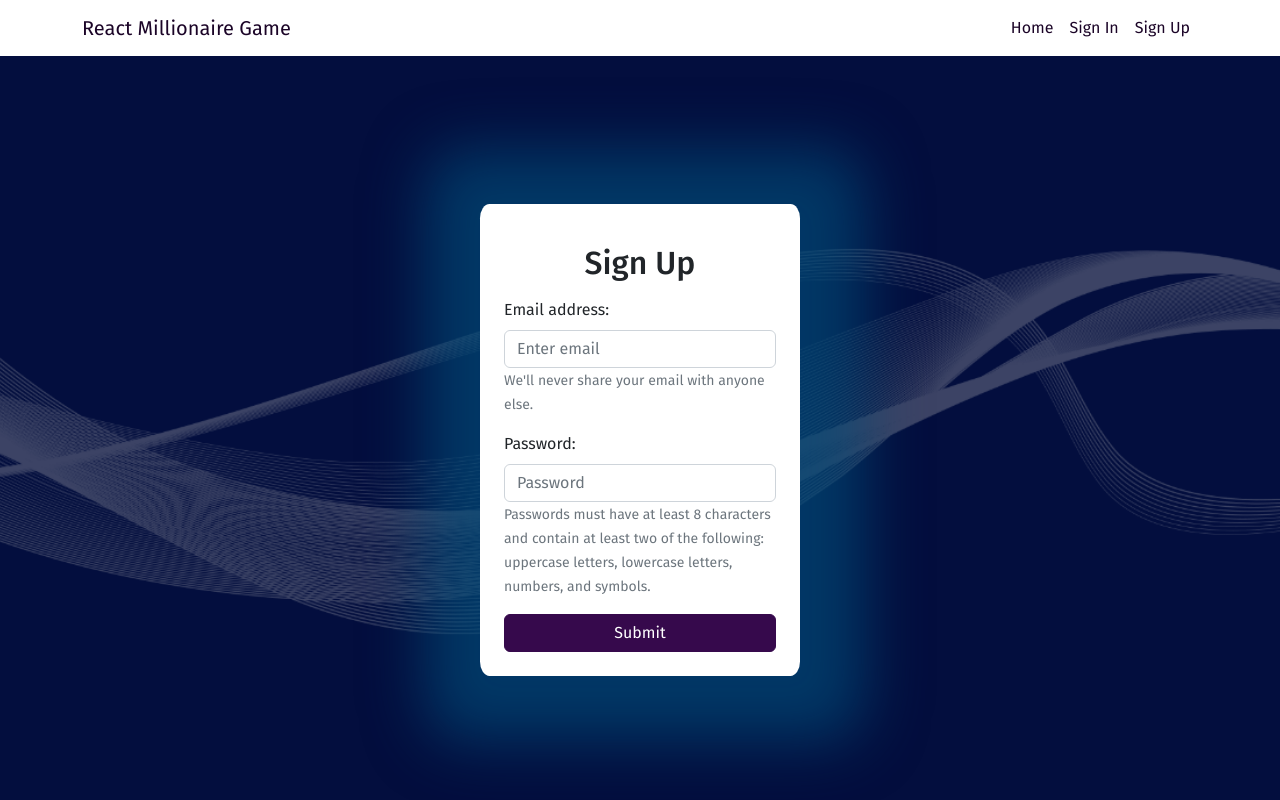
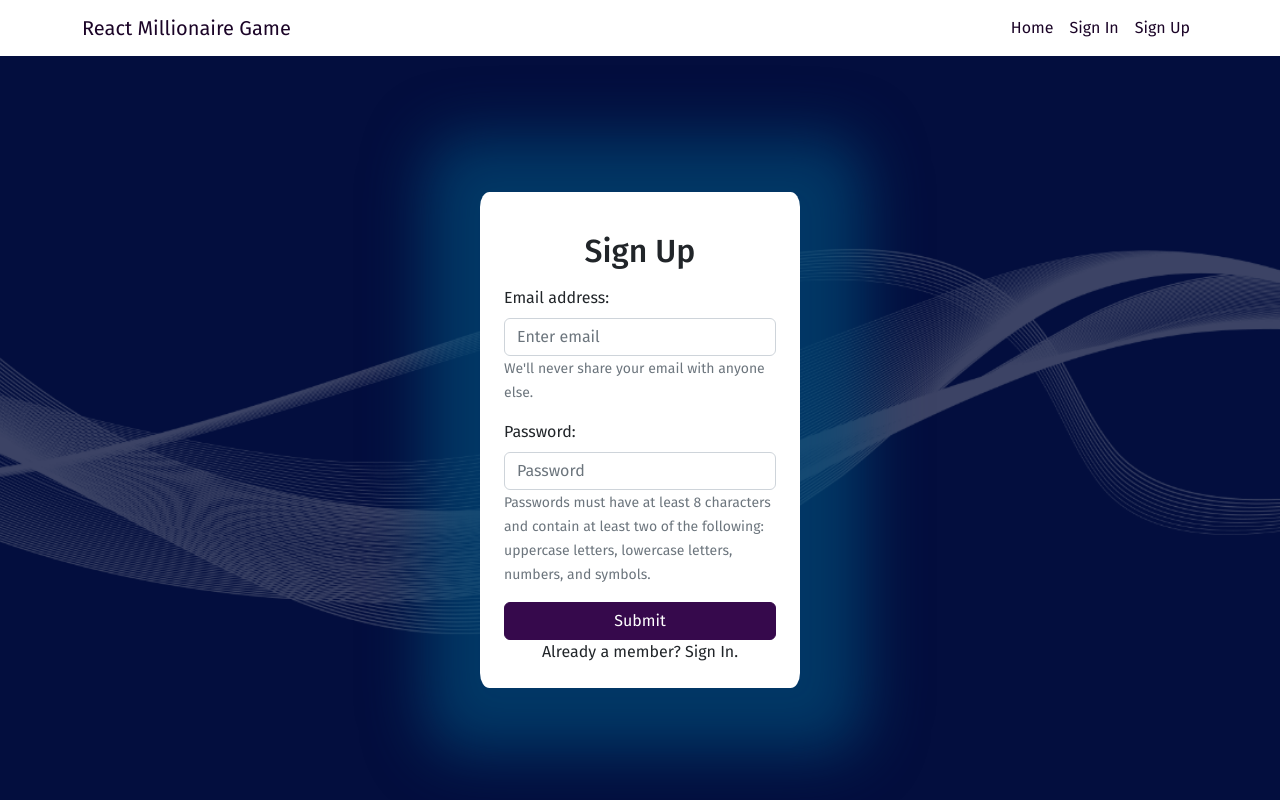
Before and after one commit to elisa-1/react-trivia-game, a React (Create React App) app: page /signup in a window 1280 px wide. Built offline with nearby package versions, Linux system fonts and the light colour scheme.

Commit message:
Update auth related components

```diff
--- a/src/Pages/Game.jsx
+++ b/src/Pages/Game.jsx
@@ -1,6 +1,6 @@
 import { useState, useEffect } from "react";
 import useModal from "../modalContext/ModalContext";
-import { useNavigate, useParams } from "react-router-dom";
+import { useParams } from "react-router-dom";
 import { getQuestions } from "../services/api";
 import { listLetters } from "../services/constants";
 import { randomSort, sortQuestionsByDifficulty } from "../services/utils";
@@ -46,7 +46,6 @@ const Game = () => {
   const [timerIsPaused, setTimerIsPaused] = useState(false);
 
   const { category } = useParams();
-  const navigate = useNavigate();
 
   useEffect(() => {
     if (storedQuestions && storedQuestions !== "undefined") {
@@ -180,9 +179,6 @@ const Game = () => {
         isExitModal={isExitModal}
         modalAdditionalClass={modalAdditionalClass}
         modalAskAudience={modalAskAudience}
-        goToMainMenu={() => {
-          navigate("/");
-        }}
       />
       {questions ? (
         <>
--- a/src/Pages/SignIn.jsx
+++ b/src/Pages/SignIn.jsx
@@ -1,11 +1,18 @@
-import React from "react";
+import { UI_TEXT } from "../services/constants";
 import AuthForm from "../components/AuthForm/AuthForm";
 
 const SignIn = () => {
   const formTitle = "Sign In";
-  const formType = "signIn";
+  const formType = "signin";
+  const additionalFormText = UI_TEXT.authForm.suggestSignUp;
 
-  return <AuthForm formTitle={formTitle} formType={formType} />;
+  return (
+    <AuthForm
+      formTitle={formTitle}
+      formType={formType}
+      additionalFormText={additionalFormText}
+    />
+  );
 };
 
 export default SignIn;
--- a/src/Pages/SignUp.jsx
+++ b/src/Pages/SignUp.jsx
@@ -1,11 +1,18 @@
-import React from "react";
+import { UI_TEXT } from "../services/constants";
 import AuthForm from "../components/AuthForm/AuthForm";
 
 const SignUp = () => {
   const formTitle = "Sign Up";
-  const formType = "signUp";
+  const formType = "signup";
+  const additionalFormText = UI_TEXT.authForm.suggestSignIn;
 
-  return <AuthForm formTitle={formTitle} formType={formType} />;
+  return (
+    <AuthForm
+      formTitle={formTitle}
+      formType={formType}
+      additionalFormText={additionalFormText}
+    />
+  );
 };
 
 export default SignUp;
--- a/src/components/AuthForm/AuthForm.jsx
+++ b/src/components/AuthForm/AuthForm.jsx
@@ -1,11 +1,14 @@
 import { Form as BSForm } from "react-bootstrap";
+import { Link } from "react-router-dom";
 import { UI_TEXT } from "../../services/constants";
 import Button from "../UI/Button";
 import styles from "./AuthForm.module.css";
 
 const AuthForm = (props) => {
   return (
-    <main className={`d-flex justify-content-center align-items-center ${styles["main-auth"]}`}>
+    <main
+      className={`d-flex justify-content-center align-items-center ${styles["main-auth"]}`}
+    >
       <BSForm
         className={`d-flex flex-column justify-content-around p-4 mt-4 bg-white  ${styles["auth-form"]}`}
       >
@@ -13,7 +16,7 @@ const AuthForm = (props) => {
         <BSForm.Group className="mb-3" controlId="formBasicEmail">
           <BSForm.Label>{UI_TEXT.authForm.emailLabel}</BSForm.Label>
           <BSForm.Control type="email" placeholder="Enter email" />
-          {props.formType === "signUp" && (
+          {props.formType === "signup" && (
             <BSForm.Text className="text-muted">
               {UI_TEXT.authForm.emailText}
             </BSForm.Text>
@@ -23,13 +26,19 @@ const AuthForm = (props) => {
         <BSForm.Group className="mb-3" controlId="formBasicPassword">
           <BSForm.Label> {UI_TEXT.authForm.passwordLabel}</BSForm.Label>
           <BSForm.Control type="password" placeholder="Password" />
-          {props.formType === "signUp" && (
+          {props.formType === "signup" && (
             <BSForm.Text className="text-muted">
               {UI_TEXT.authForm.passwordText}
             </BSForm.Text>
           )}
         </BSForm.Group>
         <Button type="submit">Submit</Button>
+        <Link
+          className={`text-center ${styles["auth-link"]}`}
+          to={`/${props.formType === "signin" ? "signup" : "signin"}`}
+        >
+          {props.additionalFormText}
+        </Link>
       </BSForm>
     </main>
   );
--- a/src/components/AuthForm/AuthForm.module.css
+++ b/src/components/AuthForm/AuthForm.module.css
@@ -9,6 +9,17 @@
   border-radius: 3%;
   -webkit-box-shadow: 5px 5px 60px 60px var(--secondary-lighter);
   box-shadow: 5px 5px 60px 60px var(--secondary-lighter);
+}
+
+.auth-link {
+  text-decoration: none;
+  color: inherit;
+}
+
+.auth-link:hover,
+.auth-link:focus {
+  color: inherit;
+  text-decoration: underline;
 }
 
 @media (max-width: 1100px) {
--- a/src/components/Exit/Exit.module.css
+++ b/src/components/Exit/Exit.module.css
@@ -1,4 +1,5 @@
 .exit {
+  margin-top: 1rem;
   border: 1px solid white;
   border-radius: 10%;
   height: 4rem;
--- a/src/components/Header/Header.jsx
+++ b/src/components/Header/Header.jsx
@@ -1,3 +1,4 @@
+import { useState } from "react";
 import { Link, useNavigate } from "react-router-dom";
 import Container from "react-bootstrap/Container";
 import Nav from "react-bootstrap/Nav";
@@ -7,8 +8,11 @@ import Modal from "../UI/Modal";
 import styles from "./Header.module.css";
 
 const Header = () => {
+  const [navigateTo, setNavigateTo] = useState("");
   const storedGameStartedFlag = localStorage.getItem("gameStarted");
   const navigate = useNavigate();
+
+  console.log(navigateTo);
 
   const {
     modalShow,
@@ -19,6 +23,7 @@ const Header = () => {
     exitForAuthHandler,
     modalAdditionalClass,
     hideModalHandler,
+    navigatesToMenu,
   } = useModal();
 
   const navLinks =
@@ -36,13 +41,32 @@ const Header = () => {
       </>
     ) : (
       <>
-        <Link className="nav-link" onClick={exitForAuthHandler}>
+        <Link
+          className="nav-link"
+          onClick={() => {
+            exitForAuthHandler();
+            setNavigateTo("/");
+          }}
+        >
           Home
         </Link>
-        <Link className="nav-link" onClick={exitForAuthHandler}>
+        <Link
+          className="nav-link"
+          onClick={() => {
+            exitForAuthHandler();
+            setNavigateTo("/signin");
+          }}
+        >
           Sign In
         </Link>
-        <Link className="nav-link" onClick={exitForAuthHandler}>
+        <Link
+          className="nav-link"
+          onClick={() => {
+            exitForAuthHandler();
+            setNavigateTo("/signup");
+          }}
+        >
+          {" "}
           Sign Up
         </Link>
       </>
@@ -56,15 +80,19 @@ const Header = () => {
         content={modalContent}
         closeModal={isModalClosable}
         isExitModal={isExitModal}
+        navigatesToMenu={navigatesToMenu}
         onHide={hideModalHandler}
         modalAdditionalClass={modalAdditionalClass}
+        navigateTo={navigateTo}
         goToMainMenu={() => {
           navigate("/");
         }}
       />
       <Navbar expand="lg" className={`${styles.header}`}>
         <Container>
-          <Navbar.Brand className={styles.brand}>React Millionaire Game</Navbar.Brand>
+          <Navbar.Brand className={styles.brand}>
+            React Millionaire Game
+          </Navbar.Brand>
           <Navbar.Toggle aria-controls="basic-navbar-nav" />
           <Navbar.Collapse id="basic-navbar-nav">
             <Nav className="ms-auto">{navLinks}</Nav>
--- a/src/components/UI/Modal.jsx
+++ b/src/components/UI/Modal.jsx
@@ -1,3 +1,4 @@
+import { useNavigate } from "react-router-dom";
 import useModal from "../../modalContext/ModalContext";
 import { UI_TEXT } from "../../services/constants";
 import { Modal as BSModal } from "react-bootstrap";
@@ -6,10 +7,19 @@ import Button from "./Button";
 import styles from "./Modal.module.css";
 
 const Modal = (props) => {
+  const navigate = useNavigate();
+  const { navigateTo } = props;
   const { hideModalHandler } = useModal();
 
-  const returnToMainMenuHandler = () => {
-    props.goToMainMenu();
+  const returnToMainMenu = () => {
+    navigate("/");
+  };
+
+  const clickHandler = (navigateTo) => {
+    if (navigateTo === "/" || !navigateTo) returnToMainMenu();
+    else {
+      navigate(navigateTo);
+    }
     hideModalHandler();
   };
 
@@ -36,7 +46,7 @@ const Modal = (props) => {
       </BSModal.Body>
       <BSModal.Footer className={`m-0 border-0 d-flex justify-content-center`}>
         {props.isExitModal && (
-          <Button onClick={returnToMainMenuHandler}>
+          <Button onClick={() => clickHandler(navigateTo)}>
             {UI_TEXT.modalButtons.leaveGame}
           </Button>
         )}
@@ -44,7 +54,7 @@ const Modal = (props) => {
           <Button onClick={props.onHide}>{UI_TEXT.modalButtons.close}</Button>
         )}
         {!props.closeModal && (
-          <Button onClick={returnToMainMenuHandler}>
+          <Button onClick={() => clickHandler(navigateTo)}>
             {UI_TEXT.modalButtons.returnToMainMenu}
           </Button>
         )}
--- a/src/services/constants.js
+++ b/src/services/constants.js
@@ -3,7 +3,7 @@ const UI_TEXT = {
   incorrectAnswer: "Sorry. The answer was incorrect. Game over.",
   noAnswerSelected: "Please select an answer.",
   gameWon: "Congratulations. You won 1,000,000$!",
-  callFriendMessage: "I am not sure, but I think that the correct answer is: ",
+  callFriendMessage: "Friend: I am not sure, but I think that the correct answer is: ",
   askTheAudienceMessage: "See below what our audience thinks: ",
   timeExpired: "Sorry. Your time expired. Game over.",
   exitButtonMessage: "GET $",
@@ -20,6 +20,8 @@ const UI_TEXT = {
     emailText: "We'll never share your email with anyone else.",
     passwordText:
       "Passwords must have at least 8 characters and contain at least two of the following: uppercase letters, lowercase letters, numbers, and symbols.",
+    suggestSignIn: "Already a member? Sign In.",
+    suggestSignUp: "Don't have an account yet? Sign Up",
   },
 
   modalButtons: {
@@ -27,8 +29,8 @@ const UI_TEXT = {
     returnToMainMenu: "Return to Main Menu",
     leaveGame: "Leave Game",
     goToSignIn: "Sign In",
-    goToSignUp: "Sign Up"
-  }
+    goToSignUp: "Sign Up",
+  },
 };
 
 const listLetters = ["A", "B", "C", "D"];
```
